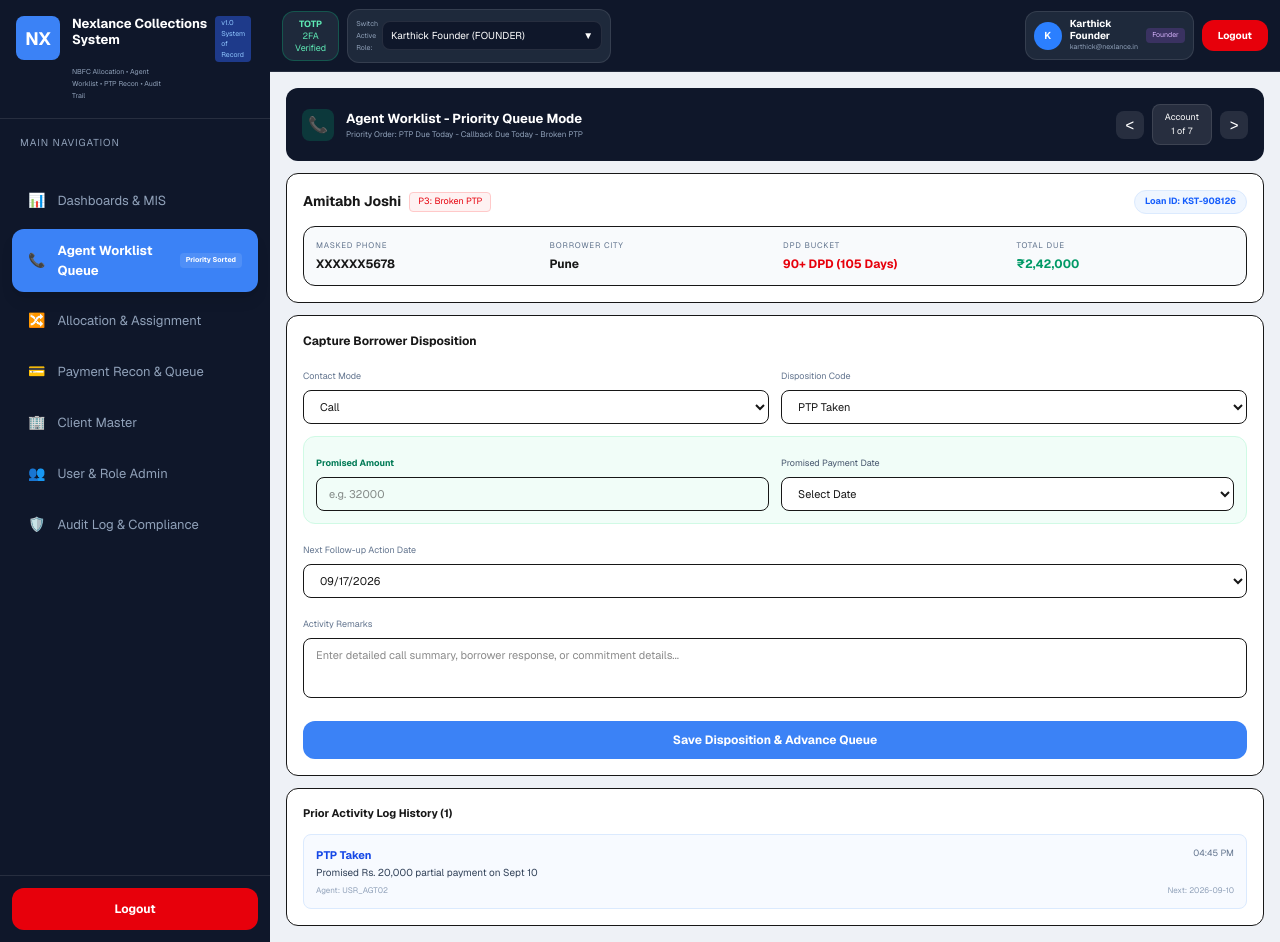
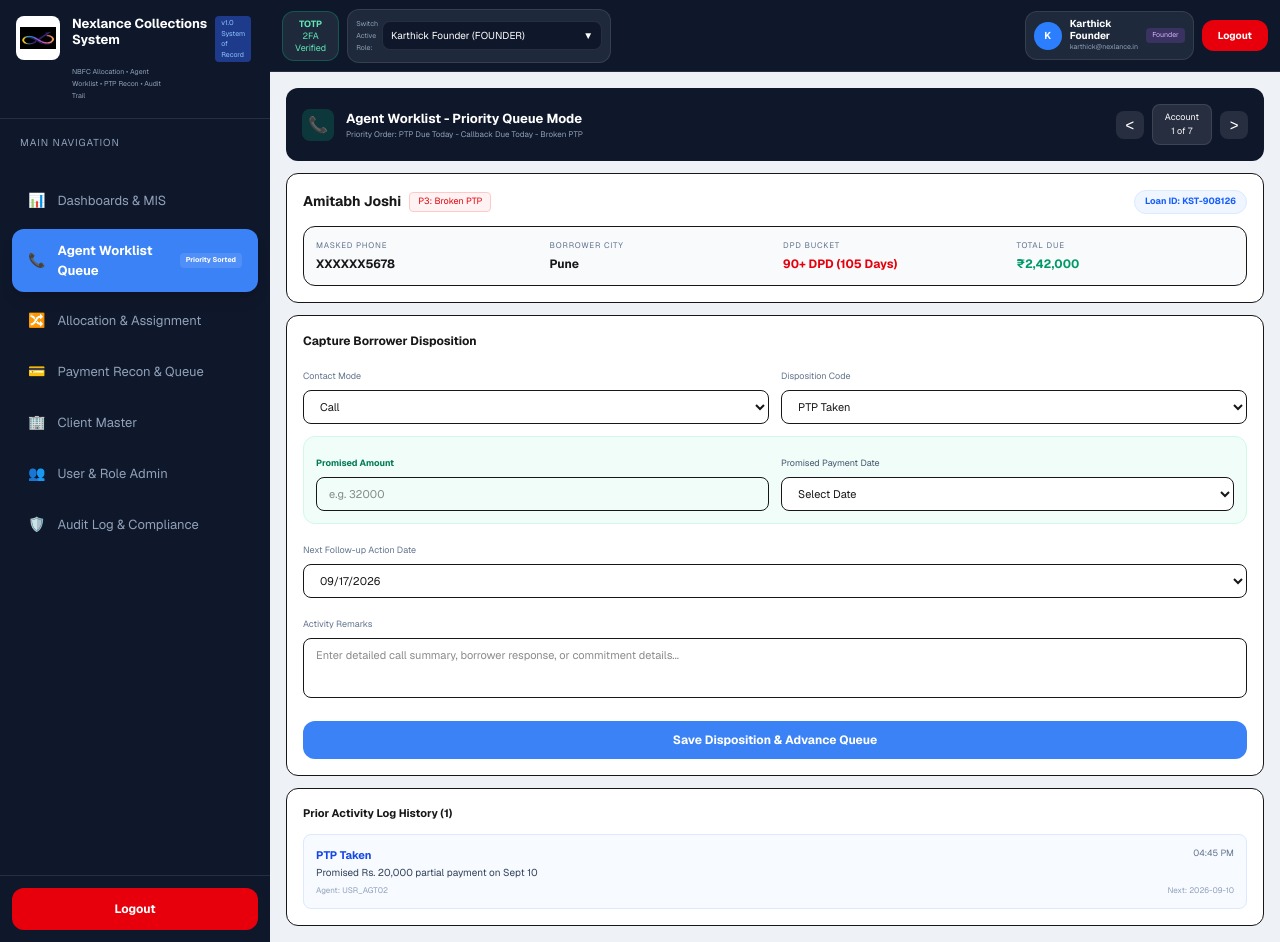
Before and after one commit to Hari4710/Nexlance-dashbord, a Next.js app: page /dashboard in a window 1280 px wide. Built offline with nearby package versions, Linux system fonts and the light colour scheme.

Commit message:
Update page.tsx

```diff
--- a/src/app/dashboard/page.tsx
+++ b/src/app/dashboard/page.tsx
@@ -102,7 +102,7 @@
     <div className="min-h-screen bg-[#eef1f6] flex font-sans">
       <aside className="w-[270px] bg-[#0f172a] text-slate-400 flex flex-col shrink-0">
         <div className="p-4 border-b border-white/10 flex gap-3">
-          <div className="w-11 h-11 bg-[#3b82f6] rounded-lg flex items-center justify-center text-white font-bold text-[18px]">NX</div>
+          <div className="w-11 h-11 bg-white rounded-lg flex items-center justify-center p-1"><img src="/logo.png" alt="Nexlance" className="h-full w-full object-contain" /></div>
           <div><div className="flex gap-2"><p className="text-white text-[13px] font-bold leading-4">Nexlance Collections<br />System</p><span className="bg-[#1e3a8a] text-blue-300 text-[7px] px-1.5 py-0.5 rounded h-fit">v1.0<br />System<br />of<br />Record</span></div><p className="text-[7px] mt-1 leading-3">NBFC Allocation • Agent<br />Worklist • PTP Recon • Audit<br />Trail</p></div>
         </div>
         <div className="px-5 py-4 text-[10px] tracking-widest">MAIN NAVIGATION</div>
@@ -116,7 +116,6 @@
           <button onClick={doLogout} className="w-full bg-red-600 hover:bg-red-700 text-white py-3 rounded-xl text-[12px] font-bold">Logout</button>
         </div>
       </aside>
-
       <main className="flex-1 min-w-0">
         <div className="h-[72px] bg-[#0f172a] flex items-center gap-2 px-3 relative z-[300] border-b border-white/10">
           <div className="relative"><div onClick={() => { setShow2FA(!show2FA); setShowRoles(false); setShowClients(false); }} className="bg-[#1e293b] border border-emerald-500/30 text-emerald-300 px-3 py-1.5 rounded-xl text-[9px] leading-3 text-center cursor-pointer"><p className="font-bold">TOTP</p><p>2FA</p><p>Verified</p></div>{show2FA && (<div className="absolute top-[60px] left-0 w-[360px] bg-[#1a1d29] rounded-[16px] shadow-2xl z-[500] border border-emerald-500/30 overflow-hidden"><div className="bg-emerald-500/10 p-3"><p className="text-emerald-300 font-bold text-xs">TOTP 2FA Verified - {users.filter((u) => u.totp).length}/{users.length}</p></div>{users.map((r, i) => (<div key={i} className="px-4 py-2.5 flex justify-between border-b border-white/5"><span className="text-white text-[11px]">{r.name}</span><span className="bg-emerald-500/20 text-emerald-300 text-[9px] px-2 py-1 rounded-full">Verified</span></div>))}</div>)}</div>
@@ -126,7 +125,6 @@
             <button onClick={doLogout} className="bg-red-600 hover:bg-red-700 text-white px-4 py-2 rounded-xl text-[10px] font-bold">Logout</button>
           </div>
         </div>
-
         <div className="p-4 bg-[#eef1f6] min-h-[calc(100vh-72px)]">
           {active === "Agent Worklist Queue" && (
             <div className="space-y-3">
@@ -139,7 +137,6 @@
               </div>
             </div>
           )}
-
           {active === "Dashboards & MIS" && (
             <div className="space-y-4">
               <div className="bg-[#0f172a] rounded-xl p-4 flex justify-between items-center"><div><h2 className="text-white font-bold text-[13px]">Executive Oversight Dashboard - {client}</h2><p className="text-[9px] text-slate-400">Role: {role} | Users: {users.length} | Live Graph</p></div><div className="flex gap-2"><div className="relative"><div onClick={() => setShowClients(!showClients)} className="bg-transparent border border-blue-500 text-white text-[10px] px-3 py-2 rounded-lg cursor-pointer w-[180px] flex justify-between">{client} <span>▼</span></div>{showClients && <div className="absolute top-[36px] right-0 w-[300px] bg-[#1a1d29] rounded-xl shadow-2xl z-[100] border border-white/10 overflow-hidden">{clients.map((c, i) => <div key={i} onClick={() => { setClient(c); setShowClients(false); }} className="px-4 py-3 text-white text-[12px] hover:bg-white/10 cursor-pointer border-b border-white/5">{c}</div>)}</div>}</div><button onClick={() => alert(`MIS Export`)} className="bg-[#10b981] text-white text-[8px] px-3 py-1.5 rounded-lg font-bold">1-Click MIS Export</button></div></div>
@@ -147,7 +144,6 @@
               <div className="bg-white border rounded-2xl p-4 shadow-sm"><div className="flex justify-between mb-3"><h3 className="font-bold text-[12px]">Daily Collections Trend (INR) - Running Live</h3><span className="text-[9px] bg-blue-50 text-blue-600 px-2 py-0.5 rounded-full">Tick: {tick}</span></div><div className="relative h-[220px] w-full"><svg viewBox="0 0 700 200" className="w-full h-full"><defs><linearGradient id="gg1" x1="0" y1="0" x2="0" y2="1"><stop offset="0%" stopColor="#10b981" stopOpacity="0.35" /><stop offset="100%" stopColor="#10b981" stopOpacity="0" /></linearGradient></defs><path d={areaD} fill="url(#gg1)" /><path d={pathD} fill="none" stroke="#10b981" strokeWidth="3" />{pts.map((p, i) => <circle key={i} cx={p.x} cy={p.y} r="4" fill="white" stroke="#10b981" strokeWidth="2" />)}</svg></div></div>
             </div>
           )}
-
           {active === "Allocation & Assignment" && (
             <div className="space-y-3">
               <div className="bg-[#0f172a] rounded-xl p-4 flex justify-between items-center"><div className="flex gap-3 items-center"><div className="w-8 h-8 bg-white/10 rounded-lg flex items-center justify-center">🔀</div><div><h2 className="text-white font-bold text-[13px]">Allocation Batch Upload & Assignment Engine</h2><p className="text-[8px] text-slate-400">Template validation, row-level error reporting, deduplication, Round Robin & Filter-based Assignment.</p></div></div><div className="flex gap-2"><div className="bg-[#3b82f6] text-white text-[9px] px-3 py-2 rounded-lg text-center">1<br />Upload<br />Batch</div><div className="bg-white/10 text-slate-400 text-[9px] px-3 py-2 rounded-lg text-center">2<br />Round<br />Robin</div><div className="bg-white/10 text-slate-400 text-[9px] px-3 py-2 rounded-lg text-center">3<br />Manual<br />Bulk<br />Filter</div></div></div>
@@ -155,7 +151,6 @@
               <div className="bg-white border rounded-xl p-4"><h3 className="font-bold text-[11px] mb-3">Ingested Batches History (2)</h3><div className="space-y-2"><div className="border rounded-lg p-3 flex justify-between"><div><p className="font-bold text-[11px]">Kissht_Delinquent_Sep2026.csv</p><p className="text-[9px] text-slate-500">Kissht Digital Finance - Records: 15</p></div><span className="bg-blue-50 text-blue-600 px-2 py-0.5 rounded text-[8px]">2026-09</span></div><div className="border rounded-lg p-3 flex justify-between"><div><p className="font-bold text-[11px]">HDFC_Personal_Sep2026.csv</p><p className="text-[9px] text-slate-500">HDFC Bank Personal Loans - Records: 10</p></div><span className="bg-blue-50 text-blue-600 px-2 py-0.5 rounded text-[8px]">2026-09</span></div></div></div>
             </div>
           )}
-
           {active === "Payment Recon & Queue" && (
             <div className="space-y-3">
               <div className="bg-[#0f172a] rounded-xl p-4 flex justify-between items-center"><div className="flex gap-3 items-center"><div className="w-8 h-8 bg-emerald-500/20 rounded-lg flex items-center justify-center">💳</div><div><h2 className="text-white font-bold text-[13px]">Payment Ingestion & Automated Reconciliation Engine</h2><p className="text-[8px] text-slate-400">Matches on client_id + loan_id</p></div></div><button className="bg-white/10 text-white text-[9px] px-3 py-2 rounded-lg">Download Sample Paid File</button></div>
@@ -163,14 +158,12 @@
               <div className="bg-white border rounded-xl p-4"><h3 className="font-bold text-[11px] mb-3">Reconciled Payment Stream (1)</h3><div className="bg-emerald-50 border border-emerald-200 rounded-lg p-3 flex justify-between"><div><p className="font-bold text-[11px]">Loan: HDFC-PL-77113</p><p className="text-[9px] text-slate-500">NEFT - 2026 09 04</p></div><span className="font-bold text-emerald-700 text-[12px]">₹2,01,000</span></div></div>
             </div>
           )}
-
           {active === "Client Master" && (
             <div className="space-y-3">
               <div className="bg-[#0f172a] rounded-xl p-4 flex justify-between items-center"><div className="flex gap-3 items-center"><div className="w-8 h-8 bg-white/10 rounded-lg flex items-center justify-center">🏢</div><div><h2 className="text-white font-bold text-[13px]">Client Master & Contract Governance</h2><p className="text-[8px] text-slate-400">Manage NBFC clients, contract durations, commission rates, and automated retention purge windows.</p></div></div><button className="bg-[#3b82f6] text-white text-[9px] px-3 py-2 rounded-lg font-bold">+ Add New NBFC Client</button></div>
               <div className="bg-white border rounded-xl p-4"><table className="w-full text-[9px]"><thead className="bg-slate-50 border-b"><tr><th className="text-left p-2">CLIENT ID</th><th>CLIENT NAME</th><th>CONTRACT WINDOW</th><th>COMMISSION STRUCTURE</th><th>DATA RETENTION WINDOW</th><th>STATUS</th></tr></thead><tbody><tr className="border-b"><td className="p-3 font-bold">CLI_KISSHT</td><td className="font-bold">Kissht Digital Finance</td><td>2025-01-01 to 2026-12-31</td><td className="text-blue-600 font-bold">8.5% of collection</td><td className="text-purple-600">90 Days Purge Window</td><td><span className="bg-green-100 text-green-700 px-2 py-0.5 rounded-full text-[8px]">Active</span></td></tr><tr className="border-b"><td className="p-3 font-bold">CLI_HDFC</td><td className="font-bold">HDFC Bank Personal Loans</td><td>2024-06-01 to 2027-05-31</td><td className="text-blue-600 font-bold">10% for 90+ DPD, 6% for 30 DPD</td><td className="text-purple-600">180 Days Purge Window</td><td><span className="bg-green-100 text-green-700 px-2 py-0.5 rounded-full text-[8px]">Active</span></td></tr><tr><td className="p-3 font-bold">CLI_BAJAJ</td><td className="font-bold">Bajaj Finance Consumer Durable</td><td>2025-03-15 to 2026-09-15</td><td className="font-bold">7.5% flat</td><td className="text-purple-600">120 Days Purge Window</td><td><span className="bg-green-100 text-green-700 px-2 py-0.5 rounded-full text-[8px]">Active</span></td></tr></tbody></table></div>
             </div>
           )}
-
           {active === "User & Role Admin" && (
             <div className="space-y-3">
               <div className="bg-[#0f172a] rounded-xl p-4 flex justify-between items-center"><div className="flex gap-3 items-center"><div className="w-8 h-8 bg-white/10 rounded-lg flex items-center justify-center">👥</div><div><h2 className="text-white font-bold text-[13px]">User & Access Management - Security Compliance</h2><p className="text-[8px] text-slate-400">Application-owned identity. Single-click disablement immediately terminates active sessions and logs to audit trail.</p></div></div><button onClick={() => setShowProvision(true)} className="bg-[#6366f1] text-white px-3 py-2 rounded-lg text-[9px] font-bold">Provision New User</button></div>
@@ -184,7 +177,6 @@
               )}
             </div>
           )}
-
           {active === "Audit Log & Compliance" && (
             <div className="space-y-3">
               <div className="bg-[#0f172a] rounded-xl p-4 flex justify-between items-center"><div className="flex gap-3 items-center"><div className="w-8 h-8 bg-amber-500/20 rounded-lg flex items-center justify-center">🛡️</div><div><h2 className="text-white font-bold text-[13px]">Audit & Compliance Console - Read-Only Review</h2><p className="text-[8px] text-slate-400">Audit log is immutable. No delete permission exists for any role including Founder.</p></div></div><span className="bg-amber-900/50 text-amber-300 border border-amber-700/50 px-3 py-1.5 rounded-lg text-[8px] text-center">Read-Only<br />Privileges Active</span></div>
```
